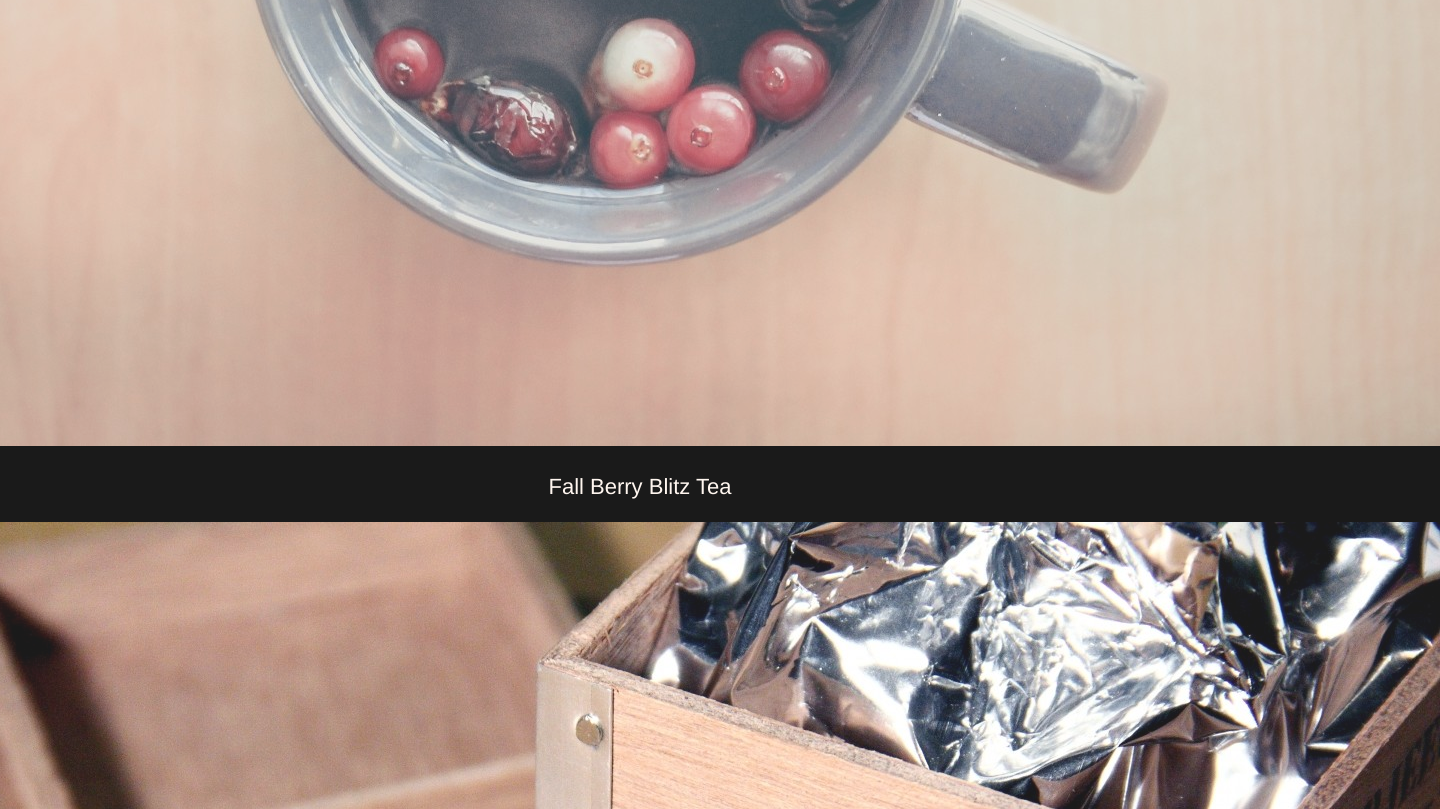
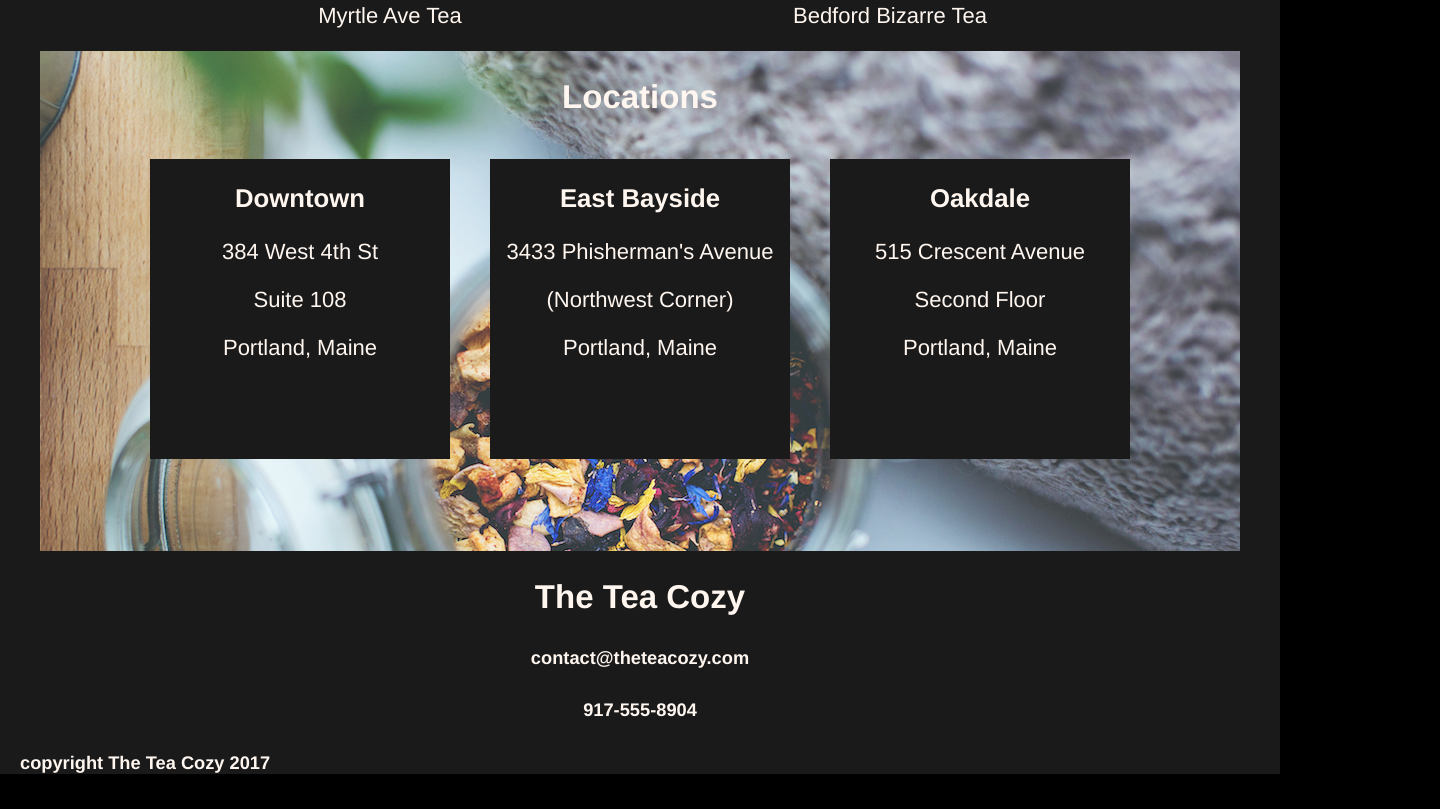
Before and after one commit to Fostrich10/TeaCozy, a plain HTML site: page index.html in a window 1280 px wide. Shown: the part 1471-2280 px from the top of the page, 1440 px wide, since content can reach past the window. After the commit the page ends 2245 px from the top, so only its background shows below. Drawn offline with Linux system fonts and the light colour scheme.

Commit message:
Add location, contact, and footer styles

```diff
--- a/index.html
+++ b/index.html
@@ -32,9 +32,10 @@
 
       <!--Section#2: The Teas of the month-->
 
-      <div id="teas" class="teaCont">
+      <div id="teas">
         <h2>Tea of the Month</h2>
         <h4>What's Steeping at The Tea Cozy?</h4>
+        <div class="teaCont">
           <div class="tea">
               <img src="resources/images/img-berryblitz.jpg" alt="Opps something didn't load right">
               <p>Fall Berry Blitz Tea</p>
@@ -56,11 +57,13 @@
               <p>Bedford Bizarre Tea</p>
           </div>
         </div>
+      </div>
 
       <!--Section#3: The locations-->
 
       <div id="locations">
         <h2>Locations</h2>
+        <div class="places">
           <div class="place">
             <h3>Downtown</h3>
             <p>384 West 4th St</p>
@@ -80,6 +83,7 @@
             <p>Portland, Maine</p>
           </div>
         </div>
+      </div>
 
     </div>
     <!--Contact info and the footer-->
--- a/resources/css/style.css
+++ b/resources/css/style.css
@@ -75,3 +75,61 @@ nav span {
 }
 
 /* Tea of the Month styles */
+
+#teas {
+  position: relative;
+  top: 70px;
+  width: 1000px;
+  padding-top: 50px;
+}
+
+.teaCont {
+  display: flex;
+  flex-wrap: wrap;
+  align-items: center;
+  justify-content: space-around;
+  align-self: center;
+}
+
+.tea img {
+  height: 200px;
+  width: 300px;
+}
+
+/* Locations tyles */
+
+#locations {
+  position: relative;
+  top: 70px;
+  background-image: url(../images/img-mission-background.jpg);
+  height: 500px;
+  width: 1200px;
+  position: relative;
+  top: 70px;
+}
+
+.places {
+  display: flex;
+  align-items: center;
+  justify-content: center;
+}
+
+.place {
+  background-color: black;
+  height: 300px;
+  width: 300px;
+  margin: 15px 20px;
+}
+
+/* Contact and copyright styles*/
+
+.contact {
+  position: relative;
+  top: 70px;
+}
+footer {
+  position: relative;
+  top: 70px;
+  text-align: left;
+  padding-left: 20px;
+}
```
Lines whose indentation alone changed are shown as unchanged.
